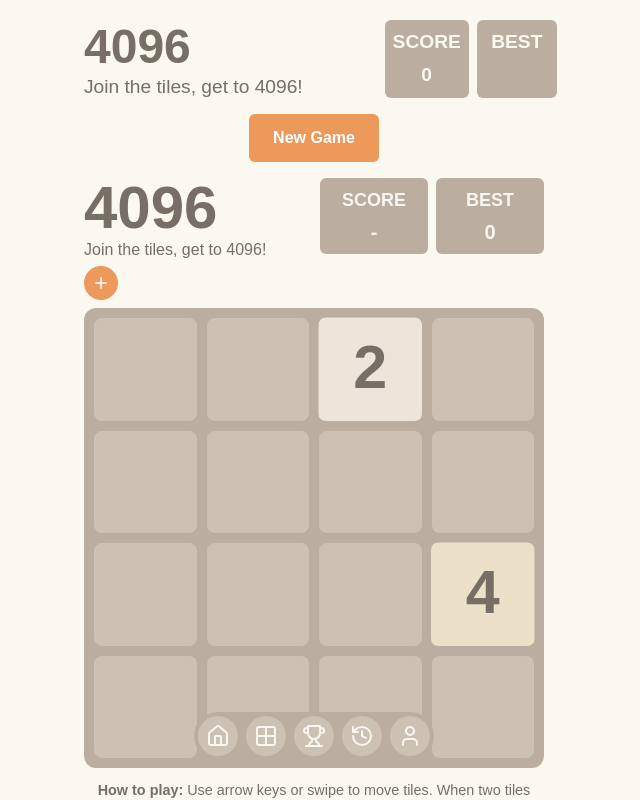
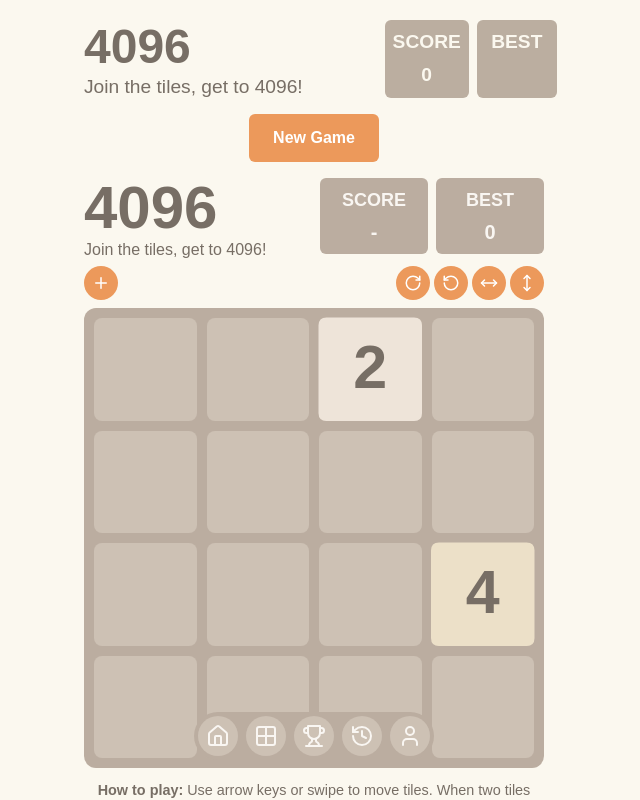
Before and after one commit to JoelYoung01/Play4096, a SvelteKit app: page /animated in a window 1280 px wide. Shown: the whole page, without its empty margins (326-966 px from the left). Built offline with nearby package versions, Linux system fonts and the light colour scheme.

Commit message:
Remove actions paywall

```diff
--- a/src/routes/game/components/GameControls.svelte
+++ b/src/routes/game/components/GameControls.svelte
@@ -1,8 +1,7 @@
 <script>
 	import { page } from "$app/state";
 	import { Game } from "$lib/game.svelte.js";
-	import { gameState, general } from "../state.svelte.js";
-	import { USER_LEVELS } from "$lib/constants.js";
+	import { gameState } from "../state.svelte.js";
 	import {
 		MoveHorizontalIcon,
 		MoveVerticalIcon,
@@ -102,7 +101,6 @@
 		<PlusIcon size={18} />
 	</button>
 	<div class="flex-1"></div>
-	{#if game && general.currentUser && general.currentUser.level >= USER_LEVELS.PRO}
 	<button class="controls-btn bg-primary hover:bg-primary-dark" onclick={rotateBoard}>
 		<RotateCwIcon size={18} />
 	</button>
@@ -115,7 +113,6 @@
 	<button class="controls-btn bg-primary hover:bg-primary-dark" onclick={mirrorBoardVertically}>
 		<MoveVerticalIcon size={18} />
 	</button>
-	{/if}
 </div>
 
 <!-- Game Control Buttons -->
```
Lines whose indentation alone changed are shown as unchanged.
